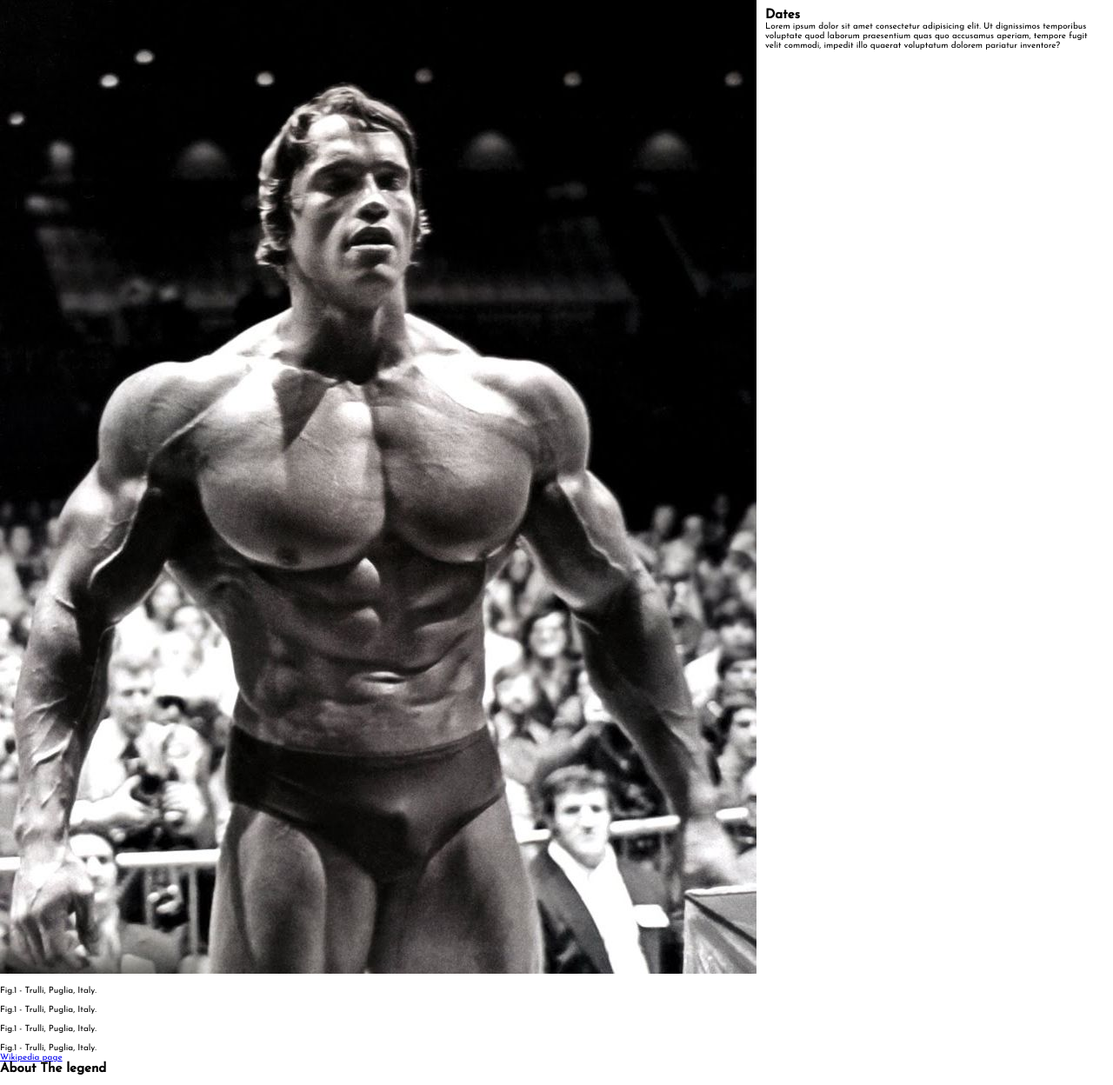
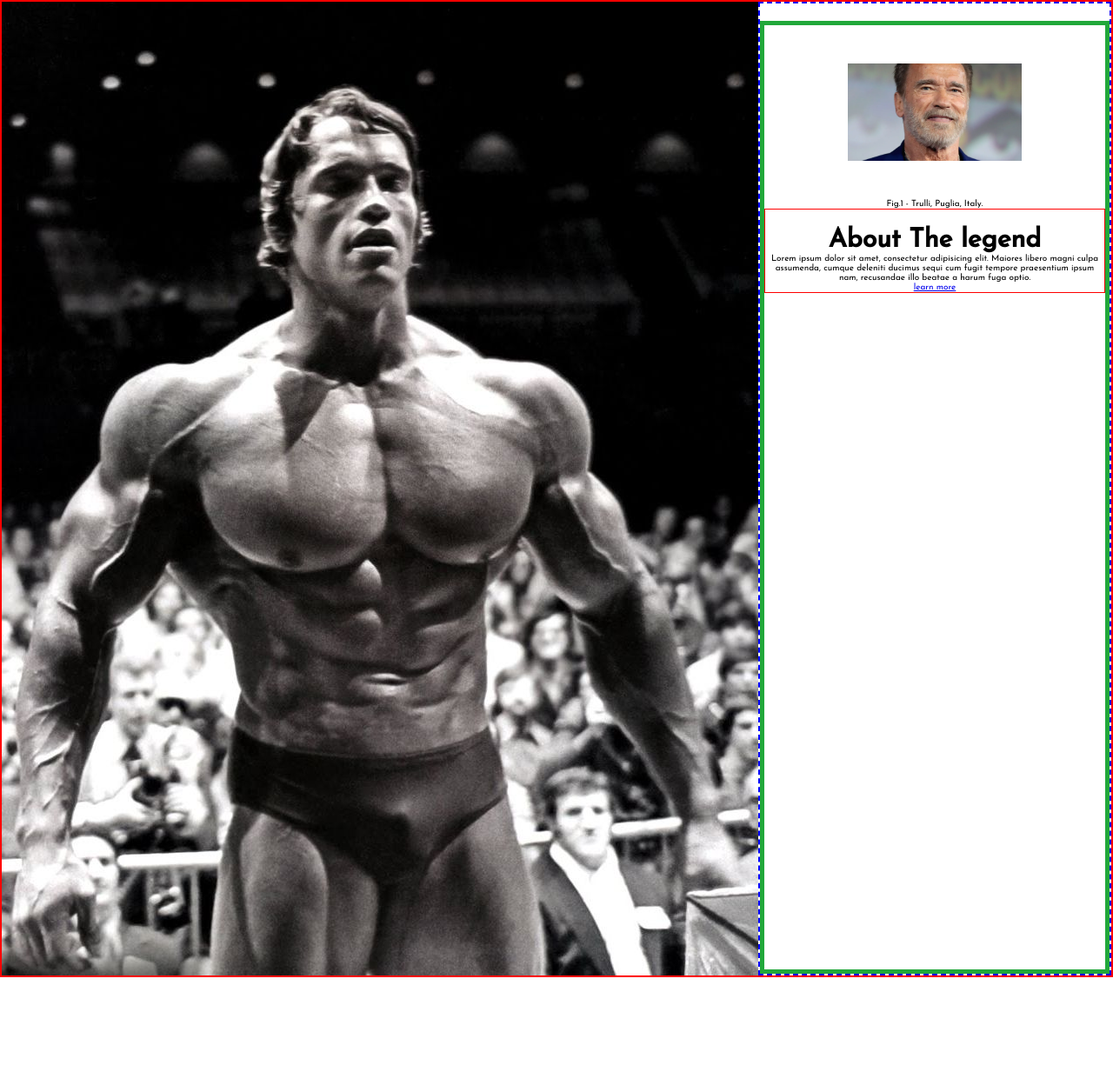
Before and after one commit to CallensJ/Arnold-Tribute, a plain HTML site: page index.html in a window 1280 px wide. Shown: the part 800-2048 px from the top of the page at 87% size. After the commit the page ends 1924 px from the top, so only its background shows below. Drawn offline with nearby package versions, Linux system fonts and the light colour scheme.

Commit message:
challenges complete

```diff
--- a/index.html
+++ b/index.html
@@ -10,7 +10,6 @@
       href="https://fonts.googleapis.com/css2?family=Josefin+Sans:wght@300;400;500&family=Oswald:wght@600;700&display=swap"
       rel="stylesheet"
     />
-
     <link rel="stylesheet" href="styles.css" />
     <title>Arnold Tribute</title>
   </head>
@@ -30,60 +29,22 @@
         </div>
       </section>
       <section id="intro-section">
-        <div class="intro-image">
-          <img src="./images/image-1.jpg" />
-        </div>
-        <div class="intro-text">
-          <h2>Dates</h2>
-          <p>
-            Lorem ipsum dolor sit amet consectetur adipisicing elit. Ut
-            dignissimos temporibus voluptate quod laborum praesentium quas quo
-            accusamus aperiam, tempore fugit velit commodi, impedit illo quaerat
-            voluptatum dolorem pariatur inventore?
-          </p>
-        </div>
-      </section>
-      <section id="gallery-section">
+        <img src="./images/image-1.jpg" class="intro-image" />
+
         <main id="main">
-          <div id="img-div">
-            <figure>
-              <img src="#" alt="" id="image" />
-              <figcaption id="img-caption">
-                Fig.1 - Trulli, Puglia, Italy.
-              </figcaption>
-            </figure>
-            <figure>
-              <img src="#" alt="" id="image" />
-              <figcaption id="img-caption">
-                Fig.1 - Trulli, Puglia, Italy.
-              </figcaption>
-            </figure>
-            <figure>
-              <img src="#" alt="" id="image" />
-              <figcaption id="img-caption">
-                Fig.1 - Trulli, Puglia, Italy.
-              </figcaption>
-            </figure>
-            <figure>
-              <img src="#" alt="" id="image" />
-              <figcaption id="img-caption">
-                Fig.1 - Trulli, Puglia, Italy.
-              </figcaption>
-            </figure>
-          </div>
-          <div id="tribute-info">
-            <a
-              href="https://en.wikipedia.org/wiki/Arnold_Schwarzenegger"
-              target="_blank"
-              id="tribute-link"
-              >Wikipedia page</a
-            >
-          </div>
+
+          <figure id="img-div">
+            <img src="./images/arnold-schwarzenegger_a986.webp" alt="Arnold profile picture" id="image" />
+            <figcaption id="img-caption">Fig.1 - Trulli, Puglia, Italy.</figcaption>
+
+            <div id="tribute-info">
+              <h2>About The legend</h2>
+              <p>Lorem ipsum dolor sit amet, consectetur adipisicing elit. Maiores libero magni culpa assumenda, cumque deleniti ducimus sequi cum fugit tempore praesentium ipsum nam, recusandae illo beatae a harum fuga optio.
+              </p>
+              <a href="#" id="tribute-link" target="_blank">learn more</a>
+            </div>
+          </figure>
         </main>
-      </section>
-      <section id="about">
-        <h2>About The legend</h2>
-        <img src="#" alt="" />
       </section>
     </div>
   </body>
--- a/styles.css
+++ b/styles.css
@@ -16,6 +16,12 @@ html {
 }
 .hero-container {
   height: 100vh;
+}
+#title {
+  color: #fff;
+  text-align: center;
+  padding-top: 2rem;
+  font-size: 5.5rem;
 }
 .flex-container {
   height: 100vh;
@@ -39,16 +45,44 @@ html {
 .hero-text .name-right {
   margin-right: 10rem;
 }
+
+/* ================================INTRO SECTION ================================ */
 #intro-section {
-  display: flex;
+  display:flex;
+  border: 2px solid red;
 }
 
-.intro-text {
-  padding: 1rem;
+#main {
+  width: 100%;
+  border: 2px dashed #0000ff;
+  padding-top: 2rem;
+  display: flex;
+  justify-content: center;
+
 }
-#title {
-  color: #fff;
-  text-align: center;
-  padding-top: 2rem;
+#main h2 {
+  margin-top: 2rem;
   font-size: 3rem;
 }
+#img-div{
+  border: 5px solid #21a83a;
+  text-align: center;
+}
+#image-div img{
+  display: block;
+}
+
+#image {
+  max-width: 100%;
+  width: 200px;
+  object-fit: contain;
+  height: 200px;
+  display: block;
+  margin: 0 auto;
+}
+
+#tribute-info{
+  text-align: center;
+  border:1px solid red;
+}
+/* ================================GALLERY SECTION ================================ */
```
Also changed, not shown: images/arnold-schwarzenegger_a986.webp (added).
